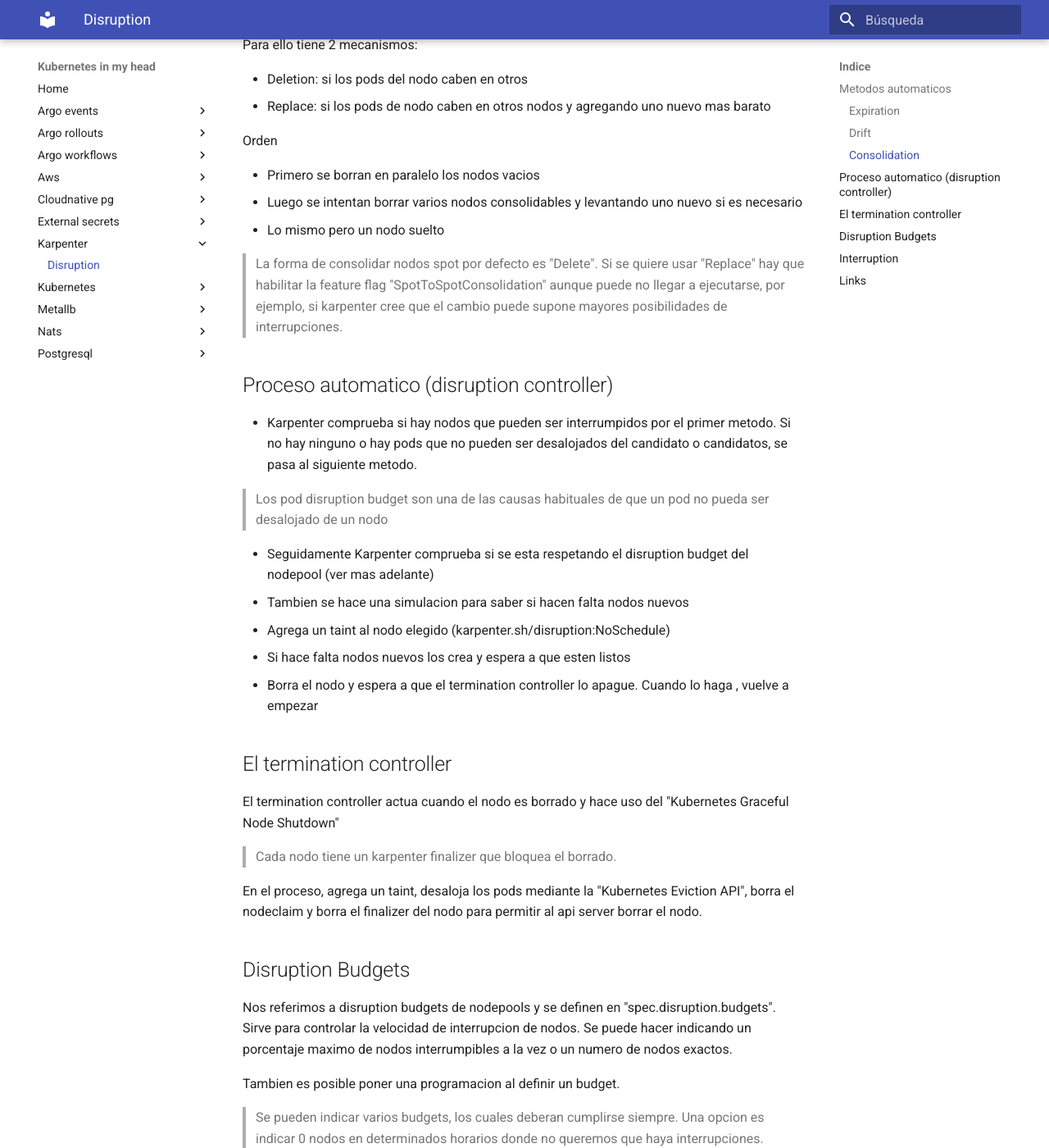
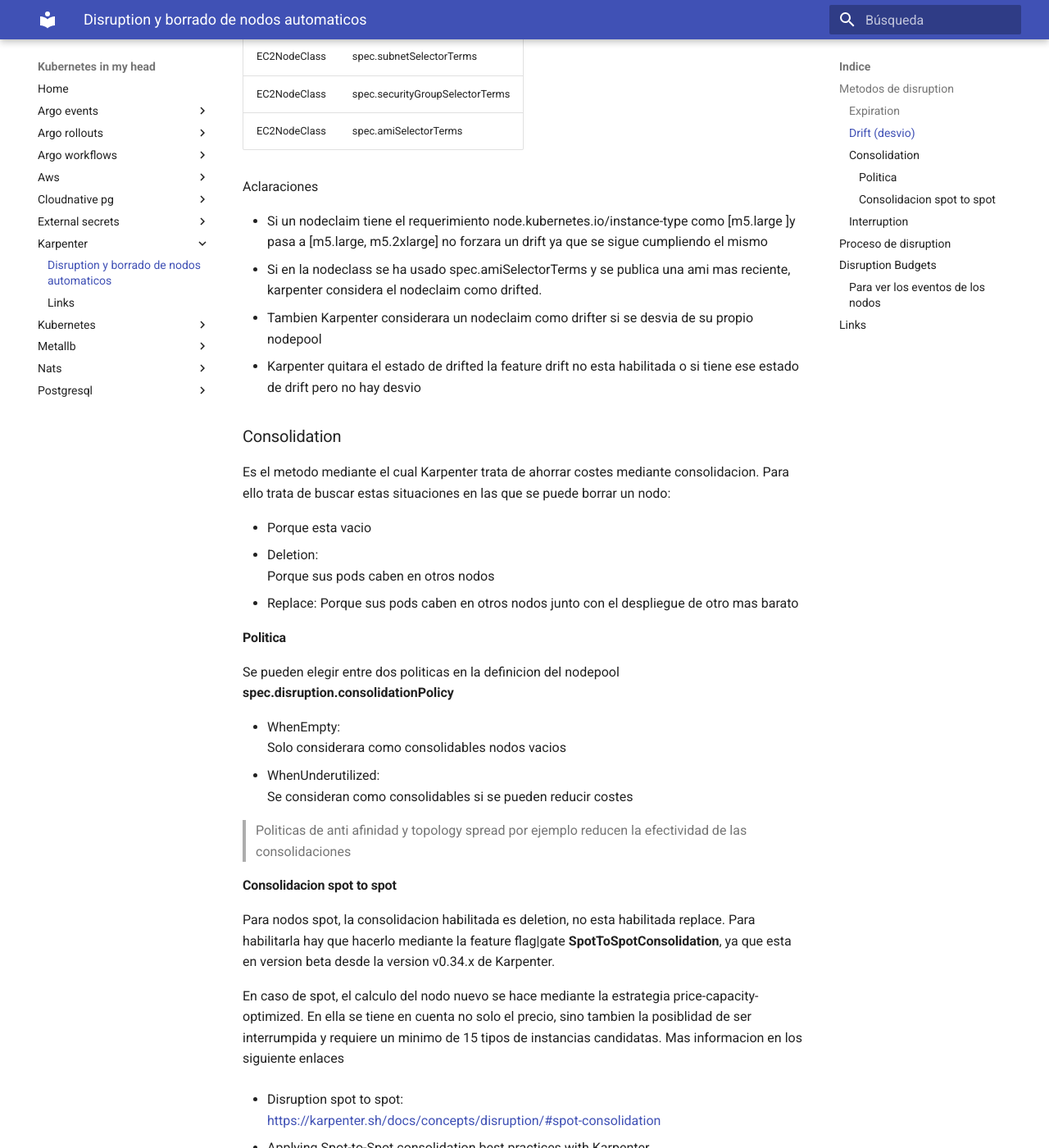
Before and after one commit to jorgelon/kubernetesinmyhead.net, an MkDocs documentation site: the page built from docs/karpenter/disruption.md, in a window 1280 px wide and 1400 px high, scrolled down 1219 px. Shown: the whole window at 82% size. Built offline with MkDocs 1.6.1 and Material for MkDocs 9.7.7, drawn with Linux system fonts in a browser that asks for light colours; some of the changed text lies outside the part shown.

Commit message:
save work

````diff
--- a/docs/karpenter/disruption.md
+++ b/docs/karpenter/disruption.md
@@ -1,92 +1,120 @@
-# Disruption
+# Disruption y borrado de nodos automaticos
 
-Karpenter dispone de 3+1 metodos automaticos para interrumpir un nodo y, si es necesario, reemplazarlo. El orden de comprobacion es:
+Cuando Karpenter despliega un nodo le agrega un kubernetes finalizer **karpenter.sh/termination**
 
-- Expiration
-- Drift
-- Consolidation
+```shell
+kubectl get node -o yaml | grep -A 1 finalizer
+```
 
-Adicionalmente tambien existe otro metodo llamado Interruption
+> Un nodo puede ser borrado de forma manual por un usuario o sistema externo borrando el nodo, el nodeclaim o el nodepool, pero aqui veremos los borrados automaticos hechos por Karpenter y el disruption controller
 
-> Es posible borrar nodos de forma manual borrando el nodo, el nodeclaim o el nodepool
+## Metodos de disruption
 
-## Metodos automaticos
+Los metodos de disruption de Karpenter son los siguientes
 
 ### Expiration
 
-Se puede establecer el tiempo maximo de vida de un nodo, lo que puede ser util por cuestiones de seguridad o limpieza.
-Esto se hace configurando el valor "spec.disruption.expireAfter" dentro de un nodepool.
+Es posible indicar la caducidad de los nodos de un nodepool, es decir, el tiempo maximo de vida mediante.
 
-> El valor por defecto es 720h (un mes)
+Se define a nivel de spec del nodepool mediante **spec.disruption.expireAfter** y el valor por defecto es de 720 horas (30 dias)
+Un nodo que ha llegado a ese valor es candidato a ser interrumpido.
+Puede ser util por cuestiones de seguridad, parcheo o simple saneamiento del cluster.
 
-Un nodo que ha llegado a ese valor es candidato a ser interrumpido
+### Drift (desvio)
 
-### Drift
+Aqui Karpenter comprueba si hay nodos que no estan compliendo con el spec deseado y tratara de corregirlo.
 
-Aqui Karpenter comprueba si hay nodos que no estan compliendo con el spec deseado y tratara de corregirlo
+> Drift es una feature habilitada por defecto desde la version v0.33.x de Karpenter
+
+Para comprobar esta desviacion comparara diversos campos del NodePool y EC2NodeClass asociados al node claim.
+Karpenter agrega una anotacion **karpenter.k8s.aws/ec2nodeclass-hash** con el hash del nodeclaim para descubrir posibles cambios en este.
+
+| Component    | Field                           |
+|--------------|---------------------------------|
+| NodePool     | spec.template.spec.requirements |
+| NodePool     | spec.weight                     |
+| NodePool     | spec.limits                     |
+| NodePool     | spec.disruption.*               |
+| EC2NodeClass | spec.subnetSelectorTerms        |
+| EC2NodeClass | spec.securityGroupSelectorTerms |
+| EC2NodeClass | spec.amiSelectorTerms           |
+
+Aclaraciones
+
+- Si un nodeclaim tiene el requerimiento node.kubernetes.io/instance-type como [m5.large ]y pasa a [m5.large, m5.2xlarge] no forzara un drift ya que se sigue cumpliendo el mismo
+- Si en la nodeclass se ha usado spec.amiSelectorTerms y se publica una ami mas reciente, karpenter considera el nodeclaim como drifted.
+- Tambien Karpenter considerara un nodeclaim como drifter si se desvia de su propio nodepool
+- Karpenter quitara el estado de drifted la feature drift no esta habilitada o si tiene ese estado de drift pero no hay desvio
 
 ### Consolidation
 
-Con este metodo Karpenter trata de reducir costos borrando nodos cuando se dan alguno de estos supuestos:
+Es el metodo mediante el cual Karpenter trata de ahorrar costes mediante consolidacion. Para ello trata de buscar estas situaciones en las que se puede borrar un nodo:
 
-- El nodo esta vacio
-- Los pods del nodo caben en otros nodos
-- El nodo puede ser reemplazado por uno mas barato
+- Porque esta vacio
+- Deletion:
+Porque sus pods caben en otros nodos
+- Replace:
+Porque sus pods caben en otros nodos junto con el despliegue de otro mas barato
 
-> Mediante el valor spec.disruption.consolidationPolicy dentro de un nodepool se puede elegir si se quiere que solo se consideren nodos como candidatos a ser consolidables los vacios (WhenEmpty) o todos los que pueden reubicarse los pods en otros nodos (WhenUnderutilized), que es el valor por defecto
+#### Politica
 
-Para ello tiene 2 mecanismos:
+Se pueden elegir entre dos politicas en la definicion del nodepool **spec.disruption.consolidationPolicy**
 
-- Deletion: si los pods del nodo caben en otros
-- Replace: si los pods de nodo caben en otros nodos y agregando uno nuevo mas barato
+- WhenEmpty:
+Solo considerara como consolidables nodos vacios
+- WhenUnderutilized:
+Se consideran como consolidables si se pueden reducir costes
 
-Orden
+> Politicas de anti afinidad y topology spread por ejemplo reducen la efectividad de las consolidaciones
 
-- Primero se borran en paralelo los nodos vacios
-- Luego se intentan borrar varios nodos consolidables y levantando uno nuevo si es necesario
-- Lo mismo pero un nodo suelto
+#### Consolidacion spot to spot
 
-> La forma de consolidar nodos spot por defecto es "Delete". Si se quiere usar "Replace" hay que habilitar la feature flag "SpotToSpotConsolidation" aunque puede no llegar a ejecutarse, por ejemplo, si karpenter cree que el cambio puede supone mayores posibilidades de interrupciones.
+Para nodos spot, la consolidacion habilitada es deletion, no esta habilitada replace.
+Para habilitarla hay que hacerlo mediante la feature flag|gate **SpotToSpotConsolidation**, ya que esta en version beta desde la version v0.34.x de Karpenter.
 
-## Proceso automatico (disruption controller)
+En caso de spot, el calculo del nodo nuevo se hace mediante la estrategia price-capacity-optimized. En ella se tiene en cuenta no solo el precio, sino tambien la posiblidad de ser interrumpida y requiere un minimo de 15 tipos de instancias candidatas. Mas informacion en los siguiente enlaces
 
-- Karpenter comprueba si hay nodos que pueden ser interrumpidos por el primer metodo. Si no hay ninguno o hay pods que no pueden ser desalojados del candidato o candidatos, se pasa al siguiente metodo.
+- Disruption spot to spot:
+<https://karpenter.sh/docs/concepts/disruption/#spot-consolidation>
 
-> Los pod disruption budget son una de las causas habituales de que un pod no pueda ser desalojado de un nodo
+- Applying Spot-to-Spot consolidation best practices with Karpenter
+<https://aws.amazon.com/blogs/compute/applying-spot-to-spot-consolidation-best-practices-with-karpenter/>
 
-- Seguidamente Karpenter comprueba si se esta respetando el disruption budget del nodepool (ver mas adelante)
-- Tambien se hace una simulacion para saber si hacen falta nodos nuevos
-- Agrega un taint al nodo elegido (karpenter.sh/disruption:NoSchedule)
-- Si hace falta nodos nuevos los crea y espera a que esten listos
-- Borra el nodo y espera a que el termination controller lo apague. Cuando lo haga , vuelve a empezar
+- Introducing the price-capacity-optimized allocation strategy for EC2 Spot Instances
+<https://aws.amazon.com/blogs/compute/introducing-price-capacity-optimized-allocation-strategy-for-ec2-spot-instances/>
 
-## El termination controller
+### Interruption
 
-El termination controller actua cuando el nodo es borrado y hace uso del "Kubernetes Graceful Node Shutdown"
+El cuarto metodo de disruption sucede cuando Karpenter detecta estos eventos en los nodos:
 
-> Cada nodo tiene un karpenter finalizer que bloquea el borrado.
+- avisos de que un nodo spot va a ser borrado por aws
+- eventos de mantenimiento
+- eventos de borrado de instancia
+- eventos de apagado de instancia
 
-En el proceso, agrega un taint, desaloja los pods mediante la "Kubernetes Eviction API", borra el nodeclaim y borra el finalizer del nodo para permitir al api server borrar el nodo.
+En cuanto detecta uno de estos events, karpenter le hace un drain, taint y borrado del nodo.
+
+Como el tiempo puede ser reducido, en el caso de spot interruption warnings es de 2 minutos, toma mas valor el valor **terminationGracePeriod** de los pods, que por defecto es de 30 segundos.
+> Para que Karpenter reciba estos eventos sera necesario usar una cola SQS y 4 reglas EventBridge, asi como configurar dicha cola en karpenter.
+
+## Proceso de disruption
 
 ## Disruption Budgets
 
+Sirve para controlar cuando se pueden hacer disrupciones automaticas y con cuantos nodos en paralelo.
 Nos referimos a disruption budgets de nodepools y se definen en "spec.disruption.budgets".
-Sirve para controlar la velocidad de interrupcion de nodos. Se puede hacer indicando un porcentaje maximo de nodos interrumpibles a la vez o un numero de nodos exactos.
-
-Tambien es posible poner una programacion al definir un budget.
+El numero de nodos puede ser un porcentaje maximo (por defecto es 10%) de nodos interrumpibles a la vez o un numero de nodos exactos.
+La planificacion es un schedule en formato cron.
 
 > Se pueden indicar varios budgets, los cuales deberan cumplirse siempre. Una opcion es indicar 0 nodos en determinados horarios donde no queremos que haya interrupciones.
 
-## Interruption
+<https://karpenter.sh/docs/concepts/disruption/#disruption-budgets>
 
-Sucede cuando Karpenter detecta eventos como:
+### Para ver los eventos de los nodos
 
-- avisos de que un nodo spot va a ser borrado por aws (hay 2 minutos de aviso)
-- eventos de mantenimiento
-- eventos de borradod de instancia
-- eventos de apagado de instancia
-
-Para habilitarlo hay que habilitar la opcion "interruption-queue-name" que requiere crear una cola en Amazon SQS y 4 reglas en Amazon EventBridge
+```shell
+kubectl get events --all-namespaces --field-selector involvedObject.kind=Node
+```
 
 ## Links
 
````
Also changed, not shown: docs/karpenter/links.md (added, +25 -0 lines).
